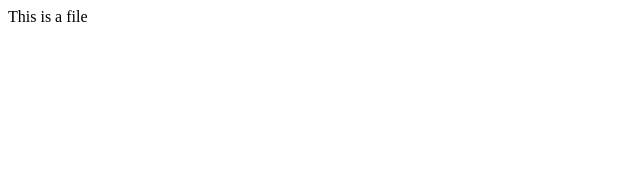
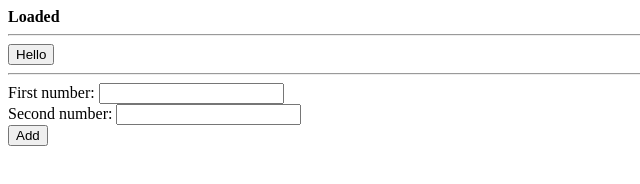
Before and after one commit to ashutoshpandey/shubha, a plain HTML site: page test.htm in a window 1280 px wide. Shown: the whole page, without its empty margins (0-640 px from the left). Drawn offline with Linux system fonts and the light colour scheme.

Commit message:
More javascript code

```diff
--- a/static/js/test.js
+++ b/static/js/test.js
@@ -0,0 +1,20 @@
+// When window is loaded(browser knows), initialize function is called
+window.onload = initialize;
+
+function initialize() {
+    document.getElementById("sp").innerHTML = "<b>Loaded</b>";
+}
+
+function sayHello() {
+    document.getElementById("sp").innerHTML = "Hello Shubha";
+}
+
+function add() {
+    var first = parseInt(document.getElementById("txtFirst").value);
+    var second = parseInt(document.getElementById("txtSecond").value);
+
+    document.getElementById("spResult").innerHTML = first + second;
+
+    console.log(first + second);
+    alert(first + second);
+}
--- a/test.htm
+++ b/test.htm
@@ -1,11 +1,24 @@
 <html>
 
 <head>
-    <script src="js/test.js"></script>
+
 </head>
 
 <body>
-    This is a file
+    <span id="sp">Loading...</span>
+
+    <hr />
+
+    <button type="button" onclick="sayHello()">Hello</button>
+
+    <hr /> First number: <input type='text' id='txtFirst' />
+    <br /> Second number: <input type='text' id='txtSecond' />
+
+    <br /><button type="button" onclick="add()">Add</button>
+    <br />
+    <span id="spResult"></span>
+
+    <script src="static/js/test.js"></script>
 </body>
 
 </html>
```
